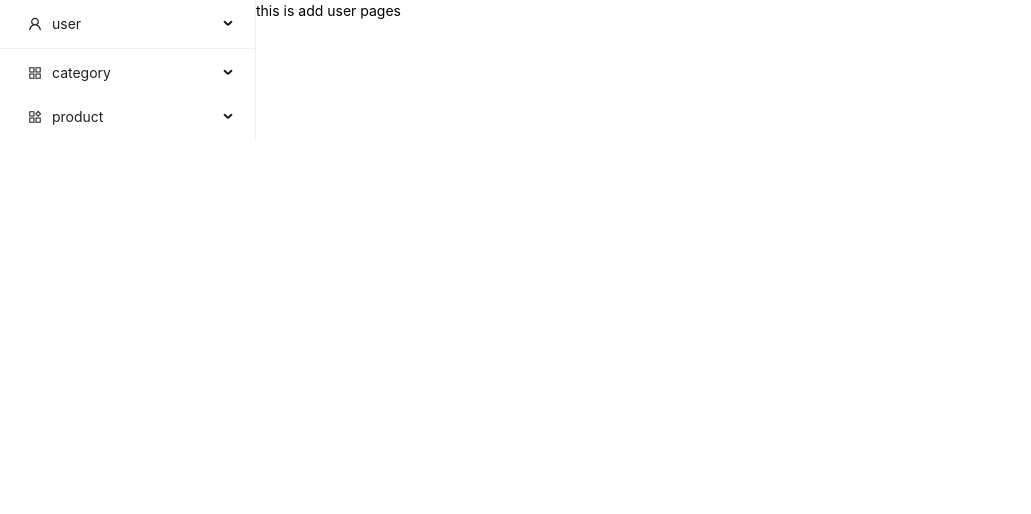
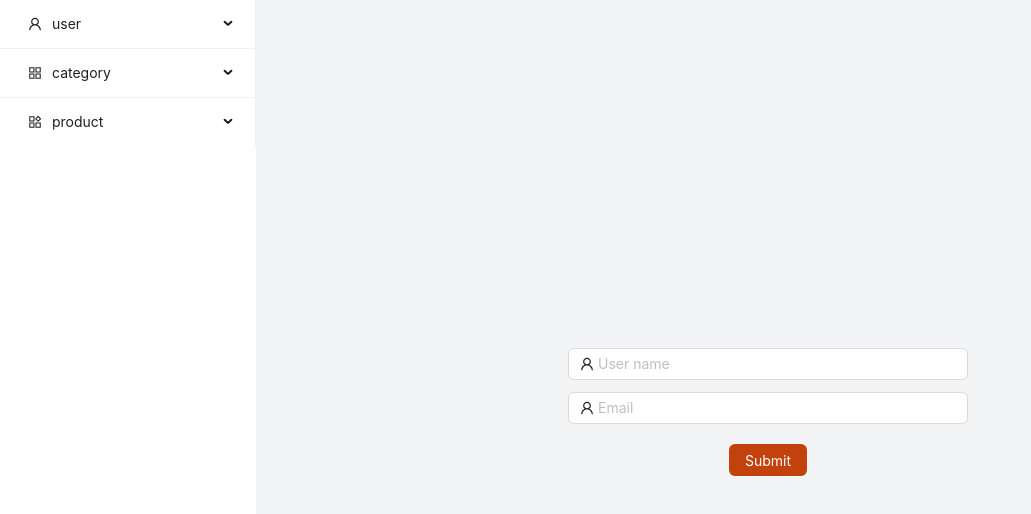
Before and after one commit to laksmisanto/Dashboard-design, a React (Vite) app: page /add-user in a window 1280 px wide. Shown: the top 514 px of the page, without its empty margins (0-1031 px from the left). Built offline with nearby package versions, Linux system fonts and the light colour scheme.

Commit message:
user-page-design-complete

```diff
--- a/index.html
+++ b/index.html
@@ -8,7 +8,7 @@
       rel="stylesheet"
     />
     <meta name="viewport" content="width=device-width, initial-scale=1.0" />
-    <title>Vite + React</title>
+    <title>Oreby Ecommerce</title>
   </head>
   <body>
     <div id="root"></div>
--- a/package.json
+++ b/package.json
@@ -11,6 +11,7 @@
   },
   "dependencies": {
     "antd": "^5.15.3",
+    "axios": "^1.6.8",
     "react": "^18.2.0",
     "react-dom": "^18.2.0",
     "react-router-dom": "^6.22.3"
--- a/src/App.jsx
+++ b/src/App.jsx
@@ -3,10 +3,10 @@ import RootLayout from "./components/layout/RootLayout";
 import Home from "./pages/home/Home";
 import AddUser from "./pages/user/AddUser";
 import Error from "./pages/error/Error";
-// import UserList from "./pages/user/UserList";
-// import AddCategory from "./pages/category/AddCategory";
-// import CategoryList from "./pages/category/CategoryList";
-// import AddProduct from "./pages/product/AddProduct";
+import UserList from "./pages/user/UserList";
+import AddCategory from "./pages/category/AddCategory";
+import CategoryList from "./pages/category/CategoryList";
+import AddProduct from "./pages/product/AddProduct";
 import ProductList from "./pages/product/ProductList";
 
 const App = () => {
@@ -16,10 +16,10 @@ const App = () => {
         <Route element={<RootLayout />}>
           <Route index element={<Home />} />
           <Route path="add-user" element={<AddUser />} />
-          {/* <Route path="user-list" element={<UserList />} />
+          <Route path="user-list" element={<UserList />} />
           <Route path="add-category" element={<AddCategory />} />
           <Route path="category-list" element={<CategoryList />} />
-          <Route path="add-product" element={<AddProduct />} /> */}
+          <Route path="add-product" element={<AddProduct />} />
           <Route path="product-list" element={<ProductList />} />
         </Route>
         <Route path="*" element={<Error />} />
--- a/src/components/layout/RootLayout.jsx
+++ b/src/components/layout/RootLayout.jsx
@@ -5,16 +5,14 @@ import { Col, Row } from "antd";
 const RootLayout = () => {
   return (
     <>
-      <div className="xl:container container">
       <Row>
-          <Col className="xl:w-1/5">
+        <Col className="md:w-1/5">
           <MenuBar />
         </Col>
-          <Col className="xl:w-4/5">
+        <Col className="md:w-4/5 p-3 bg-gray-100 h-screen">
           <Outlet />
         </Col>
       </Row>
-      </div>
     </>
   );
 };
--- a/src/components/menu/MenuBar.jsx
+++ b/src/components/menu/MenuBar.jsx
@@ -29,6 +29,9 @@ const items = [
     getItem("add category", "/add-category", <AppstoreAddOutlined />),
     getItem("category list", "/category-list", <UnorderedListOutlined />),
   ]),
+  {
+    type: "divider",
+  },
   getItem("product", "product", <ProductOutlined />, [
     getItem("add product", "/add-product", <AppstoreAddOutlined />),
     getItem("product list", "/product-list", <UnorderedListOutlined />),
@@ -44,9 +47,11 @@ const MenuBar = () => {
     <>
       <Menu
         onClick={onClick}
-        style={{
-          width: 256,
-        }}
+        style={
+          {
+            // width: 254,
+          }
+        }
         defaultSelectedKeys={["1"]}
         defaultOpenKeys={["sub1"]}
         mode="inline"
--- a/src/pages/home/Home.jsx
+++ b/src/pages/home/Home.jsx
@@ -1,8 +1,8 @@
 const Home = () => {
   return (
     <>
-      <h2>Home page</h2>
-      <p>
+      <h2 className="text-xl font-bold text-gray-900">Home page</h2>
+      <p className="font-md text-gray-900">
         Lorem ipsum dolor sit amet consectetur adipisicing elit. Eveniet odit
         esse quasi, architecto tempore labore ea voluptatem in repudiandae
         error, ut hic laboriosam officia? In exercitationem vitae quae eius,
--- a/src/pages/user/AddUser.jsx
+++ b/src/pages/user/AddUser.jsx
@@ -1,7 +1,26 @@
+import { UserOutlined } from "@ant-design/icons";
+import { Button, Col, Input, Row } from "antd";
+
 const AddUser = () => {
   return (
     <>
-      <h2>this is add user pages</h2>
+      <Row className="h-screen justify-center items-center">
+        <Col className="w-2/5 text-center">
+          <Input
+            className="mb-3"
+            placeholder="User name"
+            prefix={<UserOutlined />}
+          />
+          <Input
+            className="mb-5"
+            placeholder="Email"
+            prefix={<UserOutlined />}
+          />
+          <Button type="button" className="bg-orange-700 text-white">
+            Submit
+          </Button>
+        </Col>
+      </Row>
     </>
   );
 };
--- a/src/pages/user/UserList.jsx
+++ b/src/pages/user/UserList.jsx
@@ -1,7 +1,106 @@
+import { Space, Table } from "antd";
+
+import { Badge } from "antd";
+import axios from "axios";
+import { useEffect, useState } from "react";
+
 const UserList = () => {
+  let [userList, setUserList] = useState();
+  useEffect(() => {
+    (async () => {
+      try {
+        let res = await axios.get(
+          "http://localhost:8000/api/v1/users/user-list"
+        );
+        if (res.status === 200) {
+          setUserList(res?.data);
+        }
+      } catch (error) {
+        console.log("User Data API Connection Error : ", error);
+      }
+    })();
+  }, []);
+
+  const columns = [
+    {
+      title: "firstName",
+      dataIndex: "firstName",
+      key: "firstName",
+    },
+    {
+      title: "lastName",
+      dataIndex: "lastName",
+      key: "lastName",
+    },
+    {
+      title: "email",
+      dataIndex: "email",
+      key: "email",
+    },
+    {
+      title: "phoneNumber",
+      dataIndex: "phoneNumber",
+      key: "phoneNumber",
+    },
+    {
+      title: "addressOne",
+      dataIndex: "addressOne",
+      key: "addressOne",
+    },
+    {
+      title: "district",
+      dataIndex: "district",
+      key: "district",
+    },
+    {
+      title: "city",
+      dataIndex: "city",
+      key: "city",
+    },
+    {
+      title: "division",
+      dataIndex: "division",
+      key: "division",
+    },
+    {
+      title: "role",
+      dataIndex: "role",
+      key: "role",
+      render: (_, record) =>
+        record.role === "customer" ? (
+          <Badge count={record.role} showZero color="#faad14" />
+        ) : (
+          "Not verified"
+        ),
+    },
+    {
+      title: "isVerified",
+      dataIndex: "isVerified",
+      key: "isVerified",
+      render: (_, record) =>
+        record.isVerified == true ? (
+          <Badge count={record.isVerified} showZero color="#52c41a" />
+        ) : (
+          <Badge count={"Not verified"} showZero color="#f5222d" />
+        ),
+    },
+    {
+      title: "Action",
+      key: "action",
+      render: (_, record) => (
+        <Space size="middle">
+          <a>Invite {record.name}</a>
+          <a>Delete</a>
+        </Space>
+      ),
+    },
+  ];
   return (
     <>
-      <h2>this is user list page</h2>
+      <h2 className="text-2xl font-bold text-center text-gray-800 mb-5">
+        User List
+      </h2>
+      <Table columns={columns} dataSource={userList} />
     </>
   );
 };
```
Also changed, not shown: 1 other file (tests, documents, lock files or other folders). Lines whose indentation alone changed are shown as unchanged.
